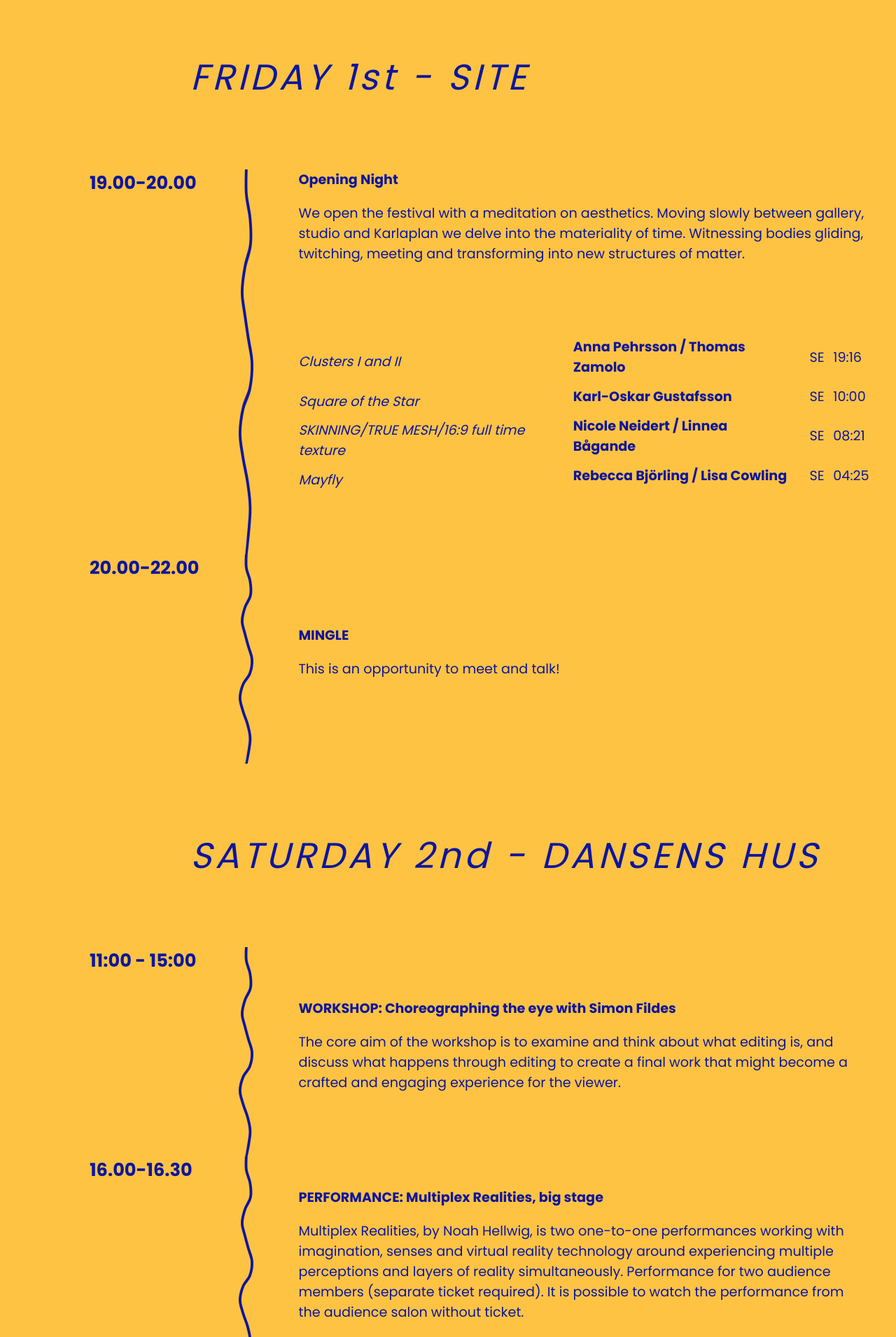
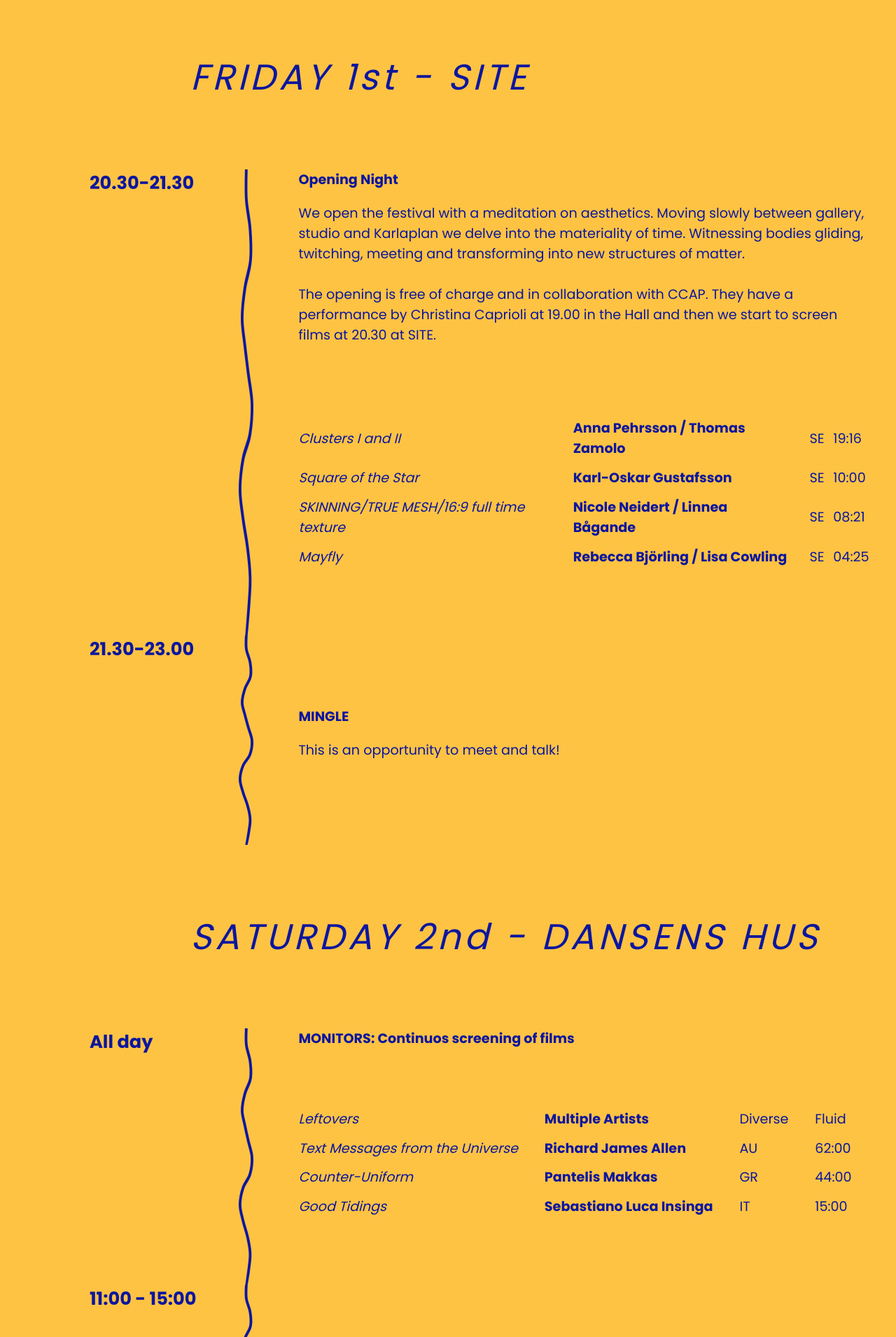
Before and after one commit to adamseidtahir/SDF-program-2019, a PHP site: page /index.html in a window 1280 px wide. Shown: the part 821-2731 px from the top of the page at 70% size. Run offline with PHP 8.4, Linux system fonts and the light colour scheme.

Commit message:
Content: Added information and changed timings

```diff
--- a/css/style.css
+++ b/css/style.css
@@ -170,6 +170,20 @@ main {
 
 .grid p {
     margin: 0 1vw 1vw 0;
+}
+
+.grid a {
+    margin: 0 1vw 1vw 0;
+}
+
+p a {
+    color: rgb(12, 22, 158);
+    text-decoration:  none;
+    transition: all 0.2s linear;
+}
+
+p a:hover {
+    color: white;
 }
 
 .filmTit {
--- a/index.html
+++ b/index.html
@@ -40,7 +40,7 @@
         <h3 class = "title" id = "friday">FRIDAY 1st - SITE</h3>
         <div class = "day">
             <div class = "hour">
-                <h4>19.00-20.00</h4>
+                <h4>20.30-21.30</h4>
                 <img src="img/horiLinje.png" alt="A line">
                 <div class = "cont">
                     <h5>
@@ -52,7 +52,11 @@
                         We open the festival with a meditation on aesthetics.
                         Moving slowly between gallery, studio and Karlaplan we delve into
                         the materiality of time. Witnessing bodies gliding, twitching, meeting
-                        and transforming into new structures of matter.
+                        and transforming into new structures of matter. <br> <br>
+
+                        The opening is free of charge and in collaboration
+                        with CCAP. They have a performance by <a href= "http://www.passhall.se/" target="_blank" >Christina Caprioli at 19.00 in the Hall</a> and
+                        then we start to screen films at 20.30 at SITE.
                     </p>
 
                     <div class="grid">
@@ -81,7 +85,7 @@
             </div>
 
             <div class = "hour">
-                <h4>20.00-22.00</h4>
+                <h4>21.30-23.00</h4>
                 <img src="img/horiLinje.png" alt="A line">
                 <div class = "cont">
                     <h5>MINGLE</h5>
@@ -97,6 +101,37 @@
         <h3 class = "title" id = "saturday">SATURDAY 2nd - DANSENS HUS</h3>
         <div  class = "day">
             <div class = "hour">
+                <h4>All day</h4>
+                <img src="img/horiLinje.png" alt="A line">
+                <div class = "cont">
+                    <h5>
+                        MONITORS: Continuos screening of films
+                    </h5>
+                    <div class="grid">
+                            <a class="filmTit">Leftovers</a>
+                            <p class="filmArt">Multiple Artists</p>
+                            <p>Diverse</p>
+                            <p>Fluid</p>
+
+                            <a class="filmTit">Text Messages from the Universe</a>
+                            <p class="filmArt"> Richard James Allen</p>
+                            <p>AU</p>
+                            <p>62:00</p>
+
+                            <a class="filmTit">Counter-Uniform</a>
+                            <p class="filmArt">Pantelis Makkas</p>
+                            <p>GR</p>
+                            <p>44:00</p>
+
+                            <a class="filmTit">Good Tidings</a>
+                            <p class="filmArt">Sebastiano Luca Insinga</p>
+                            <p>IT</p>
+                            <p>15:00</p>
+                        </div>
+                </div>
+            </div>
+
+            <div class = "hour">
                 <h4>11:00 - 15:00</h4>
                 <img src="img/horiLinje.png" alt="A line">
                 <div class = "cont">
@@ -109,7 +144,7 @@
                         The core aim of the workshop is to examine and think about what editing is, and discuss what happens through editing to create a final work that might become a crafted and engaging experience for the viewer.</p>
 
                 </div>
-                </div>
+            </div>
             <div class = "hour">
                 <h4>16.00-16.30</h4>
                 <img src="img/horiLinje.png" alt="A line">
@@ -143,10 +178,10 @@
                 <h4>17.00 - 17.45</h4>
                 <img src="img/horiLinje.png" alt="A line">
                 <div class = "cont">
-                    <h5>TALK: Conversation with local artists, small stage</h5>
+                    <h5>TALK: Stockholm Conversations, small stage</h5>
                     <p>
-                        This talk is with members of the local dance film community in Stockholm and is taking place at the small stage. The talk is for free and will be held in English.
-                        </p>
+                        To start our festival at Dansens Hus we want to have an intimate conversation about dance film and screendance in the Stockholm community. How this resonates locally and on a global level. We invite artists, audiences, and practitioners to be part of the conversation to map the communities and their discourses, movements, and needs of it.
+                    </p>
                 </div>
 
             </div>
@@ -367,6 +402,37 @@
 
         <h3 class = "title" id = "sunday">SUNDAY 3rd - DANSENS HUS</h3>
         <div  class = "day">
+            <div class = "hour">
+                <h4>All day</h4>
+                <img src="img/horiLinje.png" alt="A line">
+                <div class = "cont">
+                    <h5>
+                        MONITORS: Continuos screening of films
+                    </h5>
+                    <div class="grid">
+                            <a class="filmTit">Leftovers</a>
+                            <p class="filmArt">Multiple Artists</p>
+                            <p>Diverse</p>
+                            <p>Fluid</p>
+
+                            <a class="filmTit">Text Messages from the Universe</a>
+                            <p class="filmArt"> Richard James Allen</p>
+                            <p>AU</p>
+                            <p>62:00</p>
+
+                            <a class="filmTit">Counter-Uniform</a>
+                            <p class="filmArt">Pantelis Makkas</p>
+                            <p>GR</p>
+                            <p>44:00</p>
+
+                            <a class="filmTit">Good Tidings</a>
+                            <p class="filmArt">Sebastiano Luca Insinga</p>
+                            <p>IT</p>
+                            <p>15:00</p>
+                        </div>
+                </div>
+            </div>
+
             <div class = "hour">
                 <h4>10.00-14.00</h4>
                 <img src="img/horiLinje.png" alt="A line">
@@ -615,8 +681,6 @@
 
         </div>
 
-
-
     </main>
 
     <!-- Modal with word-information, initially hidden -->
--- a/js/films.js
+++ b/js/films.js
@@ -137,6 +137,22 @@ var info = {
         "LeDomain": {
             "title": "LeDomain",
             "description": "LeDomain is a music video for a Hungarian alternative rock band's song 'ledomain'. This grotesque project was inspired by the reigning kings of Hungarian public transportation: the ticket controllers. With it's surrealistic approach the video clip tries to articulate the feelings of an everyday traveller as well as the controllers - who are all seem to be victims of the system."
+        },
+        "Leftovers": {
+            "title": "The Leftovers",
+            "description": "We asked all the films, that we didn’t select for the festival 2019, if they wanted to be shown in a specific monitor in the foajé during the festival. The leftovers are films that situate the festival in relation to what it is not. Recognizing other values than our own we acknowledge the precarious process of choosing that in the end forms the outcome of the program and the festival as a whole."
+        },
+        "Good": {
+            "title": "Good Tidings",
+            "description": "Over the course of the last few years, countless boats have reached the shores of Sicily on the Mediterranean sea, full of migrants. These boats are fleeing the radar controls, trying to reach the European land, the 'promised land' for many people escaping harsh living conditions. On a summer night in August, Bochra arrived on the Sicilian shore of Torre Salsa, carrying more than 100 people on board. The people quickly abandoned the boat and the beach, while Bochra remained alone in the limbo between sea and earth… until the tourists arrived."
+        },
+        "Text": {
+            "title": "Text Messages from the Universe",
+            "description": "This is a film that immerses its audience in subjective states of consciousness they might experience when they die.  It imagines what they can see and think and hear in a seamless but fragmentary flow of poetic images, words, dance and music.  It places the viewer in the position of going through a journey into their own interior world of dreams and projections in which time and space, and cause and effect logic, are turned on their heads. 'Text Messages from the Universe' is inspired by 'The Tibetan Book of the Dead', a text which guides souls on their 49 day transmigration through the ‘Bardo’, or intermediate state, between dying and rebirth. It also draws on the Yogic idea of the seven Chakras, or psychic energy centres, in visualizing this odyssey of movement, colour and consciousness. "
+        },
+        "Counter-Uniform": {
+            "title": "Counter-Uniform",
+            "description": "'Counter-Uniform' is an artistic video re-enactment of a historical event, the murder of student Alexis Grigoropoulos on December 6, 2008 by an armed police officer. The incident triggered a wave of nationwide indignation in Greece and gave rise to unprecedented riots, mainly the Athens, the 'worst since the restoration of democracy in 1974.' Sixty performers clash, while the camera minutely captures the violence, the persons’ bodies, feelings and faces, the overall ambience, the vibe, the fear, the dynamics of the crowd. With the help of a high-speed camera (400 frames per second), Makkas transforms three minutes of intense live action into a 45-minute single shot. Antistoli is structured as a slow-speed presentation of a single shot, without any external intervention in the flow and the development of the events and without editing."
         }
     },
     "artists": {
```
Also changed, not shown: img/thumbnail.png, 1 other file.
